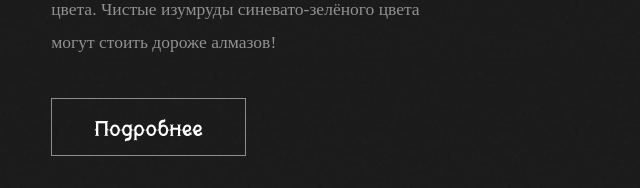
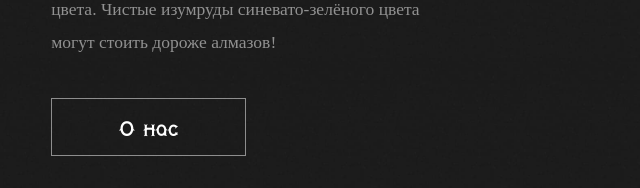
Before and after one commit to Bochesan/MrPont, a PHP site: page /index.php in a window 1280 px wide. Shown: the part 6312-6500 px from the top of the page, without its empty margins (0-640 px from the left). Run offline with PHP 8.4, Linux system fonts and the light colour scheme.

Commit message:
change name button about

```diff
--- a/page-main.php
+++ b/page-main.php
@@ -302,7 +302,7 @@
         <div class="advantages__row advantages__row--sb">
             <div class="novelty__article">
                 <div class="novelty__article-text">Изумруд&nbsp;&mdash; драгоценный камень тёмно-зелёного цвета. Чистые изумруды синевато-зелёного цвета могут стоить дороже алмазов!</div>
-                <div class="novelty__article-button button button--dark">Подробнее</div>
+                <div class="novelty__article-button button button--dark">О нас</div>
             </div>
             <div class="advantages__container">
                 <div class="advantages-box">
```
